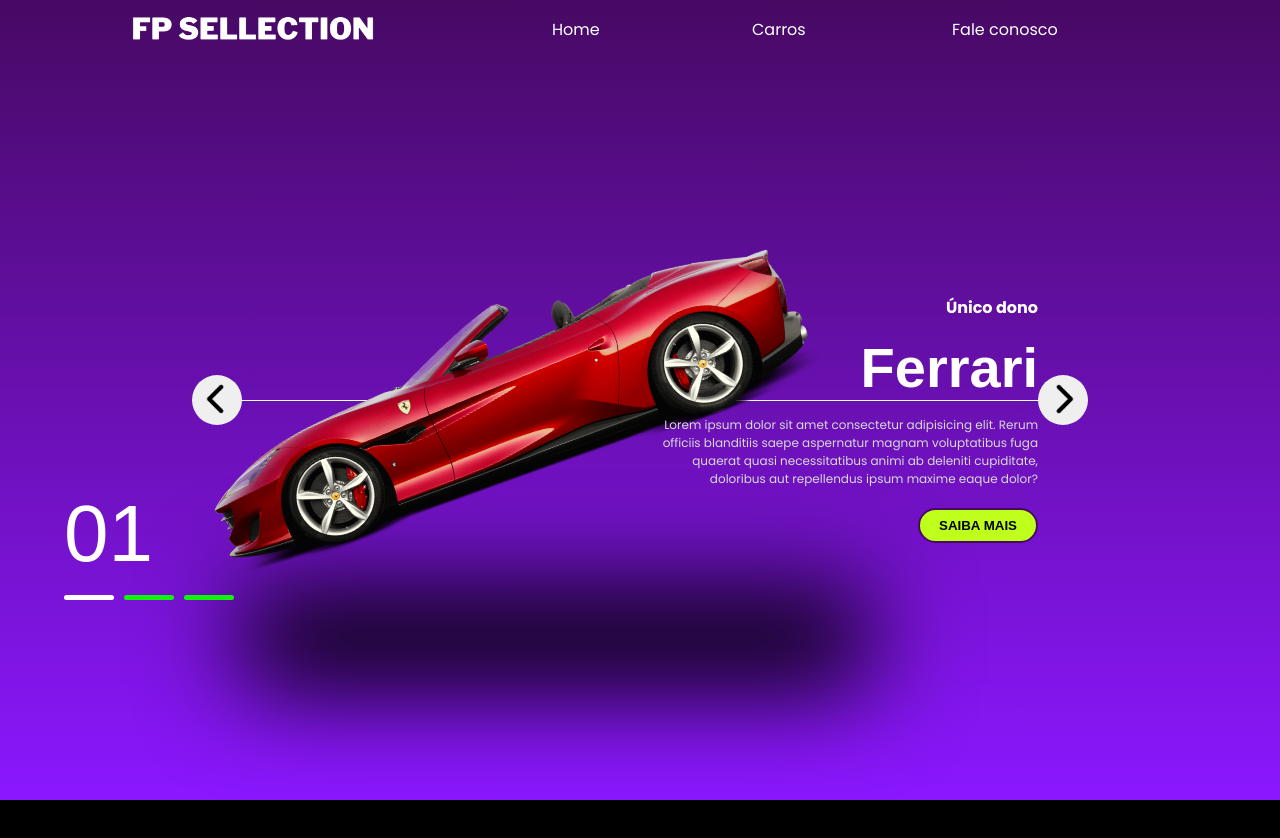
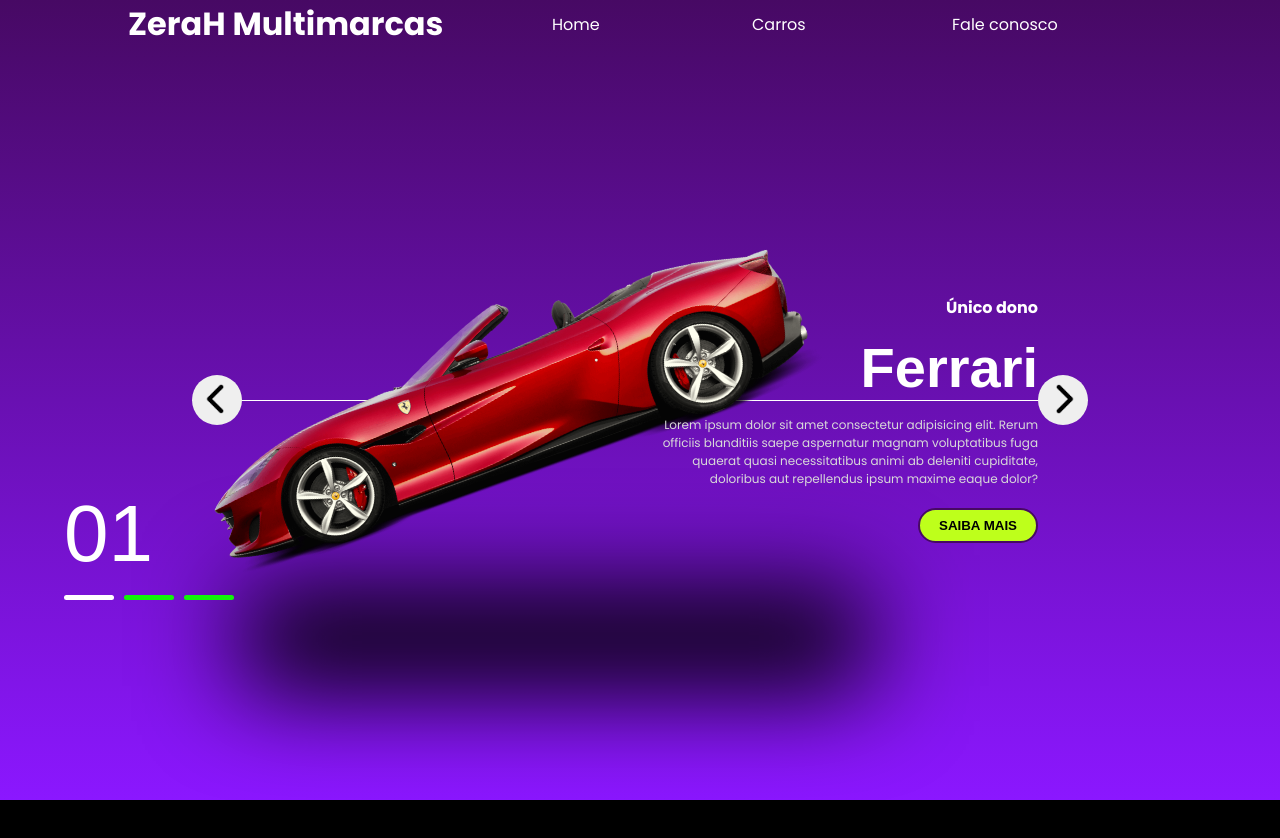
Before and after one commit to KaioZeraH/Java_Script, a plain HTML site: page Project perso/index.html in a window 1280 px wide. Shown: the top 838 px of the page. Drawn offline with Linux system fonts and the light colour scheme.

Commit message:
ZeraH Multimarcas finalizado

```diff
--- a/Project perso/index.html
+++ b/Project perso/index.html
@@ -4,7 +4,7 @@
 <head>
     <meta charset="UTF-8">
     <meta name="viewport" content="width=device-width, initial-scale=1.0">
-    <title>FP Sellection</title>
+    <title>ZeraH Multimarcas</title>
     <link rel="stylesheet" href="style.css">
     <link rel="preconnect" href="https://fonts.googleapis.com">
     <link rel="preconnect" href="https://fonts.gstatic.com" crossorigin>
@@ -21,7 +21,7 @@
 
 <body>
     <header>
-        <img src="img/fp_sellection.png" alt="logo fp">
+        <h1>ZeraH Multimarcas</h1>
         <nav>
             <ul>
                 <li>Home</li>
```
